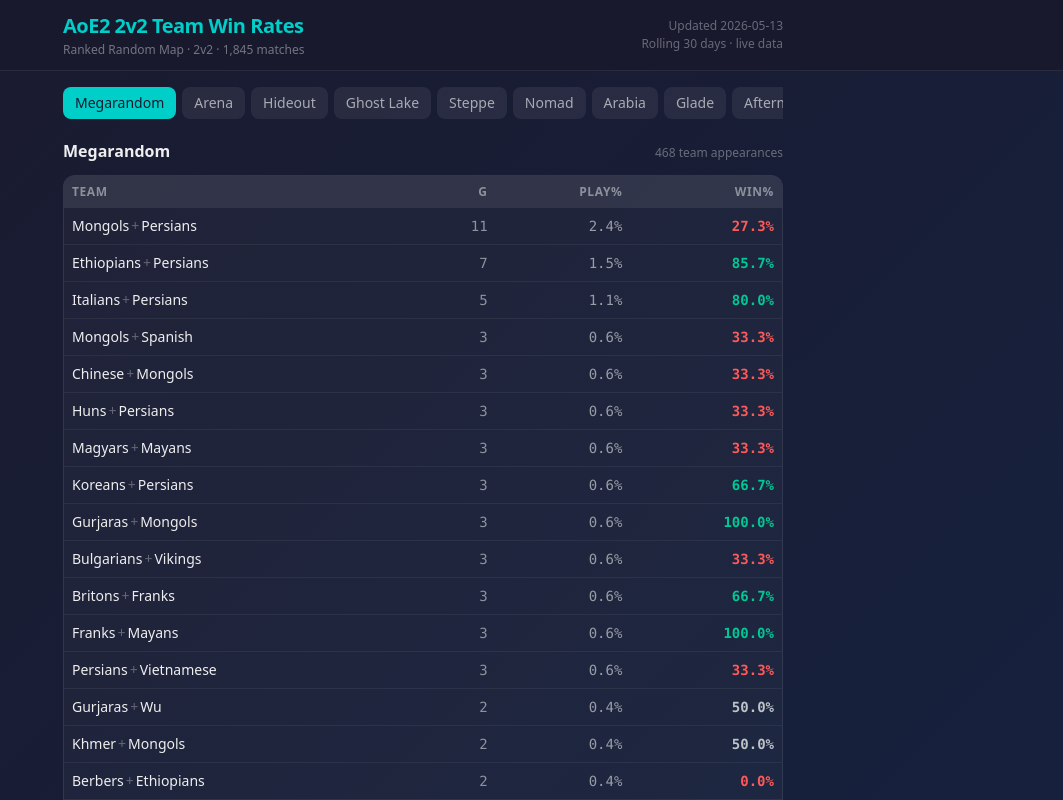
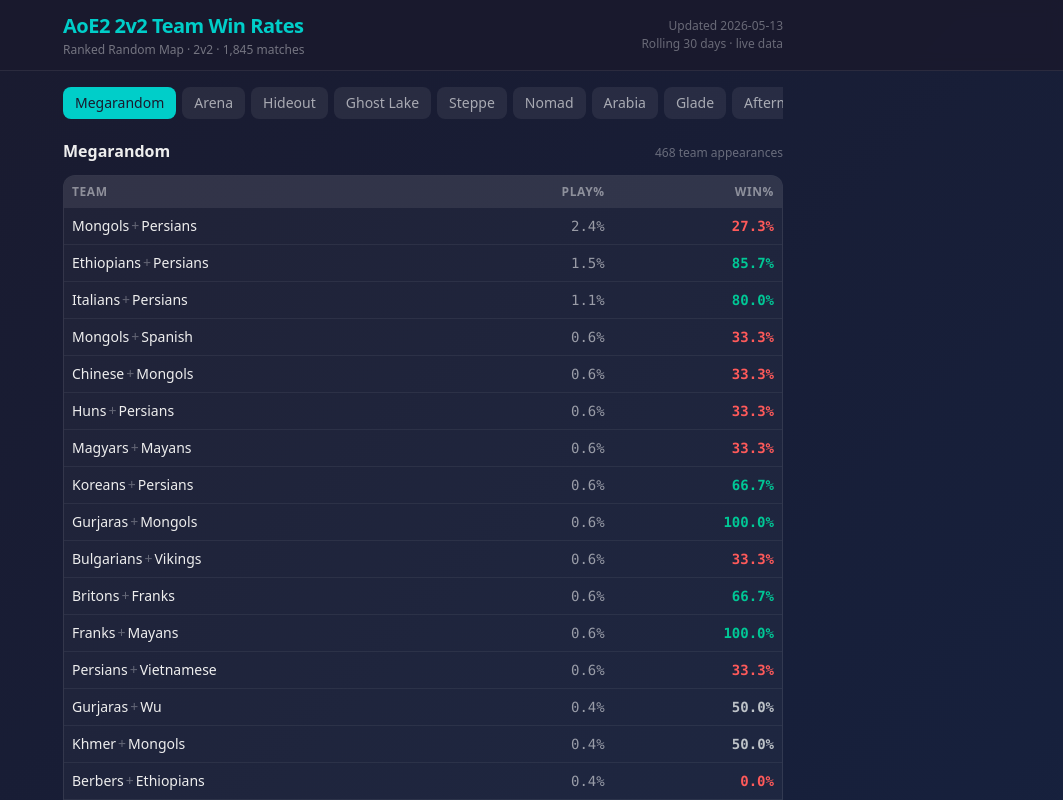
Before and after one commit to robpob10/aoe2v2, a Next.js app: page / in a window 1280 px wide. Shown: the top 800 px of the page, without its empty margins (217-1280 px from the left). Built offline with nearby package versions, Linux system fonts and the light colour scheme.

Commit message:
Remove games column

```diff
--- a/src/components/StatsView.tsx
+++ b/src/components/StatsView.tsx
@@ -64,9 +64,6 @@
         {team.civs[0]}
         <span style={{ color: 'rgba(255,255,255,0.3)', margin: '0 2px' }}>+</span>
         {team.civs[1]}
-      </td>
-      <td className="py-2 px-2 text-right font-mono tabular-nums text-sm" style={{ color: 'rgba(255,255,255,0.5)' }}>
-        {team.games}
       </td>
       <td className="py-2 px-2 text-right font-mono tabular-nums text-sm" style={{ color: 'rgba(255,255,255,0.55)' }}>
         {playPct}%
@@ -219,7 +216,6 @@
                   <thead>
                     <tr style={{ background: 'rgba(255,255,255,0.08)' }}>
                       <th className="text-left py-2 pl-2 pr-1 text-xs font-semibold uppercase tracking-wider" style={{ color: 'rgba(255,255,255,0.45)' }}>Team</th>
-                      <th className="text-right py-2 px-2 text-xs font-semibold uppercase tracking-wider" style={{ color: 'rgba(255,255,255,0.45)' }}>G</th>
                       <th className="text-right py-2 px-2 text-xs font-semibold uppercase tracking-wider" style={{ color: 'rgba(255,255,255,0.45)' }}>Play%</th>
                       <th className="text-right py-2 px-2 text-xs font-semibold uppercase tracking-wider" style={{ color: 'rgba(255,255,255,0.45)' }}>Win%</th>
                     </tr>
```
